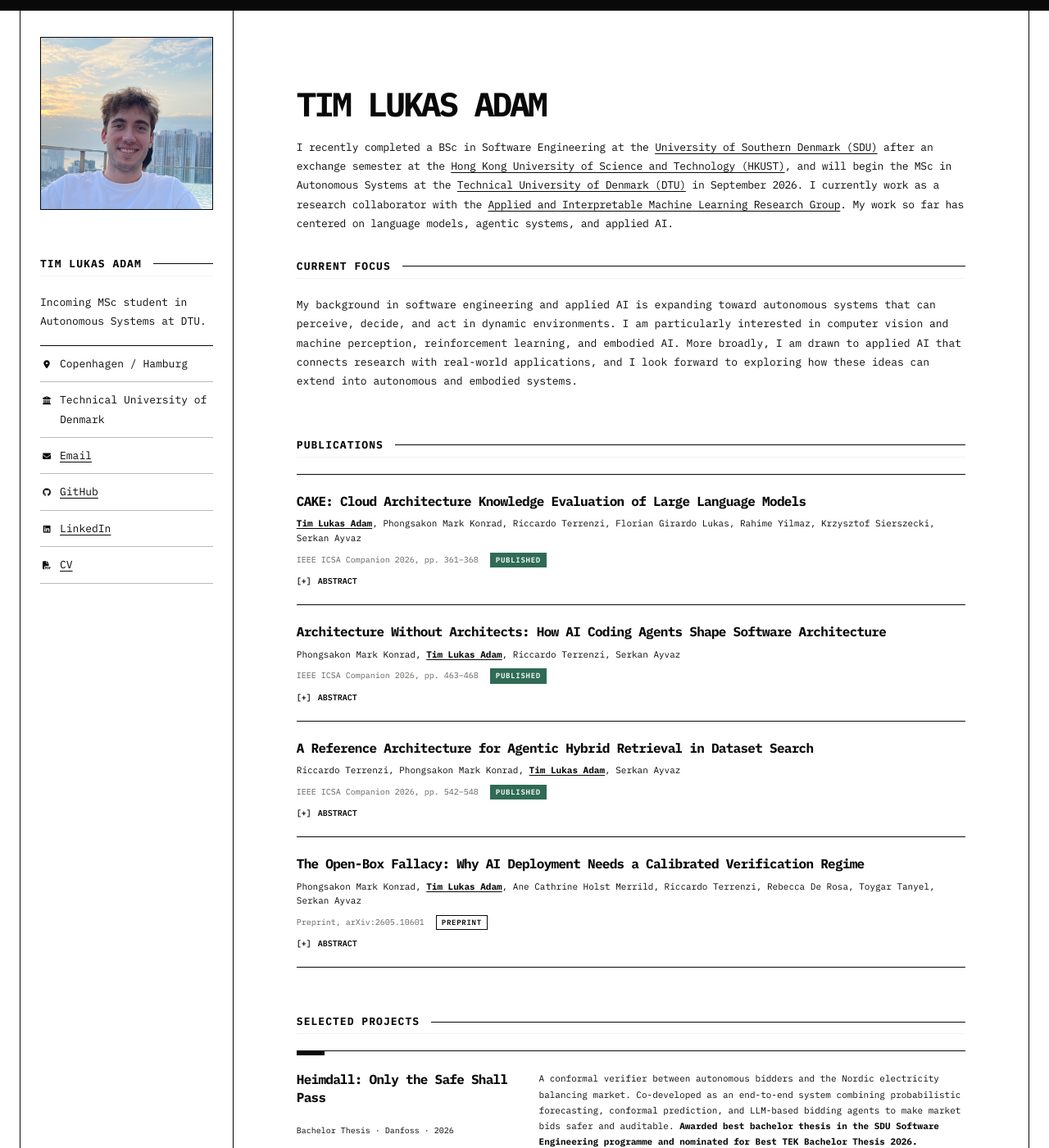
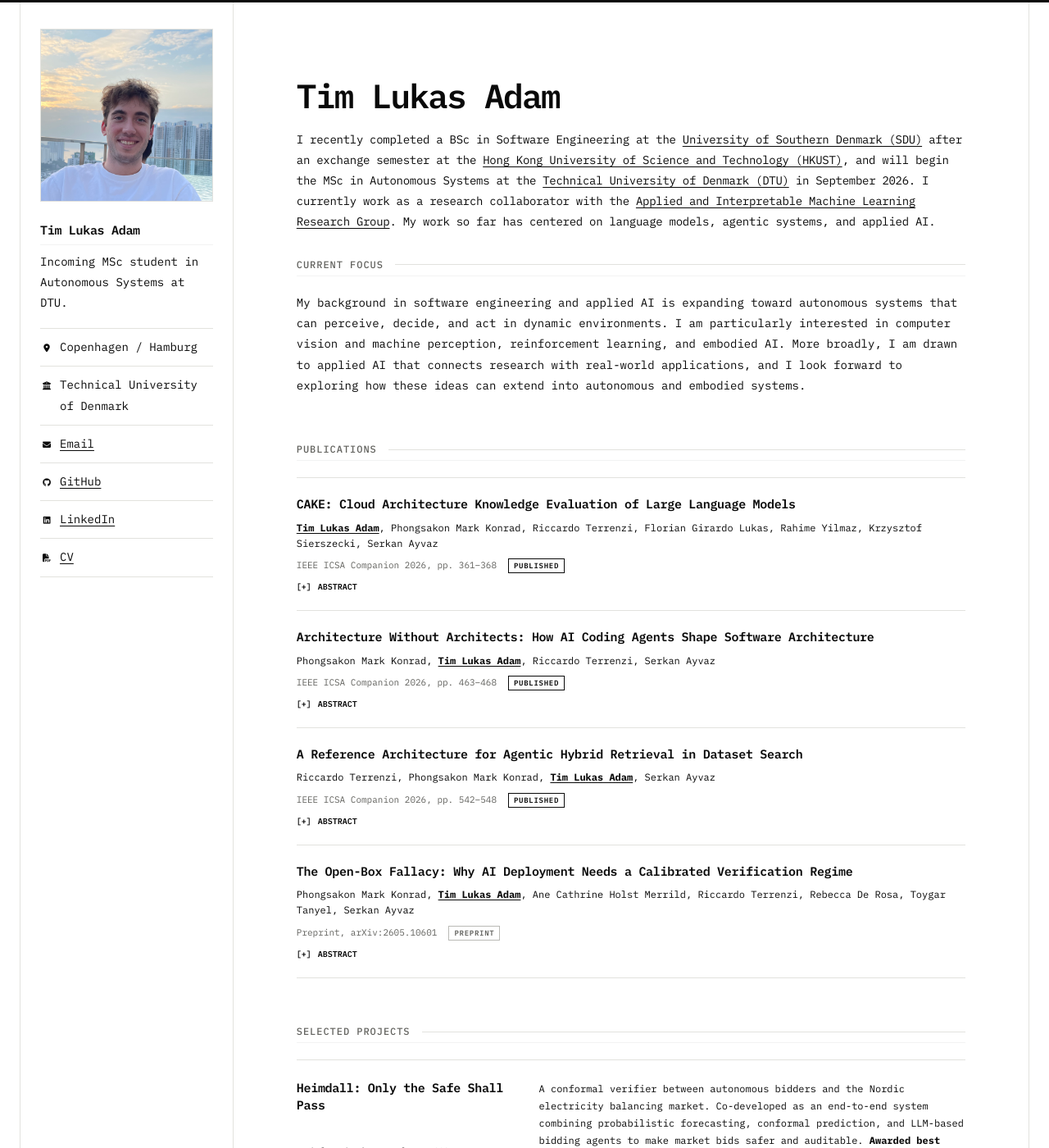
Before and after one commit to timadam03/timadam03.github.io, a Jekyll site: the page built from _pages/about.md, in a window 1280 px wide and 1400 px high. Shown: the whole window at 82% size. Built offline with Jekyll 4.4.1, drawn with Linux system fonts in a browser that asks for light colours.

Commit message:
style: tone down retro theme for a cleaner look
Co-Authored-By: Claude Opus 5.5 <noreply@anthropic.com>

```diff
--- a/_includes/head/custom.html
+++ b/_includes/head/custom.html
@@ -1,7 +1,7 @@
 <meta name="theme-color" content="#ffffff"/>
 
 <style>
-@import url('https://fonts.googleapis.com/css2?family=IBM+Plex+Mono:wght@400;500;600;700&family=Press+Start+2P&display=swap');
+@import url('https://fonts.googleapis.com/css2?family=IBM+Plex+Mono:wght@400;500;600;700&display=swap');
 
 :root {
   --black: #090909;
@@ -9,8 +9,7 @@
   --grey-050: #f7f7f5;
   --grey-300: #b9b9b5;
   --grey-600: #62625e;
-  --display: 'Press Start 2P', 'IBM Plex Mono', monospace;
-  --published: #2f6b55;
+  --line: #e2e2de;
   --mono: 'IBM Plex Mono', 'SFMono-Regular', Consolas, monospace;
 }
 
@@ -40,15 +39,14 @@ body::before {
 
 a {
   color: inherit;
-  text-decoration-color: var(--black);
+  text-decoration-color: var(--grey-300);
   text-decoration-thickness: 1px;
   text-underline-offset: 0.2em;
 }
 
 a:hover {
-  color: var(--white);
-  background: var(--black);
-  text-decoration: none;
+  color: var(--grey-600);
+  text-decoration-color: var(--grey-600);
 }
 
 ::selection { color: var(--white); background: var(--black); }
@@ -56,7 +54,7 @@ a:hover {
 
 .masthead {
   position: static !important;
-  height: 13px;
+  height: 3px;
   background: var(--black);
   border: 0;
 }
@@ -84,19 +82,19 @@ a:hover {
 .home-layout {
   display: grid;
   grid-template-columns: 260px minmax(0, 1fr);
-  min-height: calc(100vh - 13px);
-  border-right: 1px solid var(--black);
-  border-left: 1px solid var(--black);
+  min-height: calc(100vh - 3px);
+  border-right: 1px solid var(--line);
+  border-left: 1px solid var(--line);
 }
 
 .profile-sidebar {
   position: sticky;
   top: 0;
   align-self: start;
-  height: calc(100vh - 13px);
+  height: calc(100vh - 3px);
   overflow-y: auto;
   padding: 32px 24px;
-  border-right: 1px solid var(--black);
+  border-right: 1px solid var(--line);
   background: var(--white);
 }
 
@@ -113,7 +111,7 @@ a:hover {
   width: 100%;
   height: auto;
   aspect-ratio: 1;
-  border: 1px solid var(--black);
+  border: 1px solid var(--line);
   border-radius: 0;
   object-fit: cover;
   filter: none;
@@ -124,8 +122,7 @@ a:hover {
   font-family: var(--mono);
   font-size: 15px;
   font-weight: 700;
-  letter-spacing: -0.04em;
-  text-transform: uppercase;
+  letter-spacing: -0.02em;
 }
 
 .sidebar-role {
@@ -135,7 +132,7 @@ a:hover {
   line-height: 1.55;
 }
 
-.profile-details { display: block; border-top: 1px solid var(--black); }
+.profile-details { display: block; border-top: 1px solid var(--line); }
 
 .profile-details p {
   display: grid;
@@ -144,7 +141,7 @@ a:hover {
   align-items: baseline;
   margin: 0;
   padding: 10px 0;
-  border-bottom: 1px solid var(--grey-300);
+  border-bottom: 1px solid var(--line);
   color: var(--black);
   font-size: 10px;
   line-height: 1.45;
@@ -182,11 +179,10 @@ a:hover {
   color: var(--black);
   font-family: var(--mono);
   font-size: clamp(28px, 3.2vw, 43px);
-  font-weight: 700;
-  letter-spacing: -0.07em;
+  font-weight: 600;
+  letter-spacing: -0.04em;
   line-height: 1.15;
   text-align: left;
-  text-transform: uppercase;
   white-space: nowrap;
 }
 
@@ -197,7 +193,7 @@ a:hover {
   margin: 0;
   color: var(--black) !important;
   font-family: var(--mono);
-  font-size: 13px !important;
+  font-size: 14px !important;
   line-height: 1.8 !important;
   letter-spacing: -0.02em;
 }
@@ -208,16 +204,27 @@ a:hover {
   gap: 14px;
   align-items: center;
   margin: 58px 0 20px;
-  color: var(--black);
+  color: var(--grey-600);
   font-family: var(--mono);
-  font-size: 13px;
-  font-weight: 700;
+  font-size: 12px;
+  font-weight: 500;
   letter-spacing: 0.08em;
   line-height: 1.2;
   text-transform: uppercase;
 }
 
-.page__content h2::after { height: 1px; background: var(--black); content: ''; }
+.page__content .sidebar-name {
+  display: block;
+  margin: 0 0 8px;
+  color: var(--black);
+  font-size: 15px;
+  font-weight: 600;
+  letter-spacing: -0.02em;
+  text-transform: none;
+}
+
+.page__content h2::after { height: 1px; background: var(--line); content: ''; }
+.page__content .sidebar-name::after { content: none; }
 
 #current-focus { margin-top: 32px; }
 
@@ -225,7 +232,7 @@ a:hover {
 .page__content p {
   max-width: 850px;
   color: var(--black);
-  font-size: 13px;
+  font-size: 14px;
   line-height: 1.8;
 }
 
@@ -241,7 +248,7 @@ a:hover {
   display: flex;
   flex-direction: column;
   gap: 0;
-  border-top: 1px solid var(--black);
+  border-top: 1px solid var(--line);
 }
 
 .paper-item {
@@ -251,7 +258,7 @@ a:hover {
   gap: 8px;
   padding: 22px 0;
   border: 0;
-  border-bottom: 1px solid var(--black);
+  border-bottom: 1px solid var(--line);
   background: transparent;
   cursor: pointer;
   transition: background-color 120ms ease;
@@ -273,24 +280,24 @@ a:hover {
   margin: 0;
   color: var(--black);
   font-family: var(--mono);
-  font-size: 16px;
-  font-weight: 700;
-  letter-spacing: -0.045em;
+  font-size: 15px;
+  font-weight: 600;
+  letter-spacing: -0.02em;
   line-height: 1.35;
 }
 
 .paper-meta-line { display: flex; flex-wrap: wrap; gap: 8px 14px; align-items: baseline; }
-.paper-authors { color: var(--black); font-size: 11px; line-height: 1.6; }
+.paper-authors { color: var(--black); font-size: 12px; line-height: 1.6; }
 .paper-authors strong { font-weight: 700; text-decoration: underline; text-underline-offset: 0.18em; }
-.paper-venue { color: var(--grey-600); font-size: 10px; }
+.paper-venue { color: var(--grey-600); font-size: 11px; }
 
 .paper-status {
   display: inline-block;
   padding: 1px 6px;
   border: 1px solid var(--black);
   border-radius: 0;
-  color: var(--white);
-  background: var(--black);
+  color: var(--black);
+  background: transparent;
   font-size: 9px;
   font-weight: 600;
   letter-spacing: 0.08em;
@@ -298,13 +305,7 @@ a:hover {
   text-transform: uppercase;
 }
 
-.status-accepted {
-  border-color: var(--published);
-  color: var(--white);
-  background: var(--published);
-}
-
-.status-submitted { color: var(--black); background: var(--white); }
+.status-submitted { border-color: var(--grey-300); color: var(--grey-600); }
 
 .abstract-toggle {
   display: inline-flex;
@@ -325,19 +326,19 @@ a:hover {
 
 .abstract-toggle::before { content: '[+]'; }
 .abstract-toggle[aria-expanded='true']::before { content: '[-]'; }
-.abstract-toggle:hover { color: var(--white); background: var(--black); }
+.abstract-toggle:hover { color: var(--grey-600); }
 .abstract-arrow { display: none; }
 
 .abstract-content {
   margin-top: 8px;
   padding: 18px;
-  border: 1px dashed var(--black);
+  border: 1px solid var(--line);
   border-radius: 0;
   background: var(--grey-050);
 }
 
-.abstract-content p { margin: 0; color: var(--black); font-size: 11px; line-height: 1.75; }
-.project-list { border-top: 1px solid var(--black); }
+.abstract-content p { margin: 0; color: var(--black); font-size: 12px; line-height: 1.75; }
+.project-list { border-top: 1px solid var(--line); }
 
 .project-item {
   position: relative;
@@ -345,17 +346,7 @@ a:hover {
   grid-template-columns: minmax(180px, 0.72fr) minmax(0, 1.4fr);
   gap: 4px 28px;
   padding: 24px 0;
-  border-bottom: 1px solid var(--black);
-}
-
-.project-item::before {
-  position: absolute;
-  top: 0;
-  left: 0;
-  width: 34px;
-  height: 5px;
-  background: var(--black);
-  content: '' !important;
+  border-bottom: 1px solid var(--line);
 }
 
 .project-title,
@@ -368,13 +359,13 @@ a:hover {
   grid-row: 1 / span 2;
   margin: 0;
   color: var(--black);
-  font-size: 11px !important;
+  font-size: 12px !important;
   line-height: 1.75 !important;
 }
 
 .page__footer,
 .page__footer-copyright {
-  border-top: 1px solid var(--black);
+  border-top: 1px solid var(--line);
   color: var(--grey-600);
   font-family: var(--mono);
   font-size: 10px;
@@ -390,14 +381,14 @@ a:hover {
   grid-template-columns: minmax(0, 1fr) 220px;
   gap: clamp(28px, 6vw, 78px);
   padding-bottom: 48px;
-  border-bottom: 5px solid var(--black);
+  border-bottom: 1px solid var(--line);
 }
 
 .research-eyebrow {
   width: fit-content;
   margin: 0 0 20px !important;
   padding: 2px 7px;
-  border: 1px solid var(--black);
+  border: 1px solid var(--line);
   font-size: 9px !important;
   font-weight: 600;
   letter-spacing: 0.08em;
@@ -406,12 +397,11 @@ a:hover {
 
 .research-hero h1 {
   margin: 0 0 24px;
-  font-family: var(--display);
-  font-size: clamp(42px, 6vw, 80px);
-  font-weight: 400;
-  letter-spacing: -0.055em;
-  line-height: 0.96;
-  text-transform: uppercase;
+  font-family: var(--mono);
+  font-size: clamp(32px, 4.5vw, 56px);
+  font-weight: 600;
+  letter-spacing: -0.04em;
+  line-height: 1.05;
 }
 
 .research-authors { max-width: 820px !important; font-size: 11px !important; }
@@ -419,13 +409,13 @@ a:hover {
 
 .research-tags span {
   padding: 2px 7px;
-  border: 1px solid var(--black);
+  border: 1px solid var(--line);
   font-size: 9px;
   font-weight: 600;
   text-transform: uppercase;
 }
 
-.research-hero__meta { align-self: end; border-top: 1px solid var(--black); }
+.research-hero__meta { align-self: end; border-top: 1px solid var(--line); }
 
 .research-hero__meta p {
   display: flex;
@@ -434,7 +424,7 @@ a:hover {
   align-items: baseline;
   margin: 0;
   padding: 10px 0;
-  border-bottom: 1px solid var(--black);
+  border-bottom: 1px solid var(--line);
   font-size: 9px;
   text-transform: uppercase;
 }
@@ -451,8 +441,8 @@ a:hover {
   gap: 14px;
 }
 
-.finding-grid > div { padding: 24px; border: 1px solid var(--black); background: var(--white); }
-.finding-grid span { display: block; margin-bottom: 24px; font-family: var(--display); font-size: 34px; line-height: 1; }
+.finding-grid > div { padding: 24px; border: 1px solid var(--line); background: var(--white); }
+.finding-grid span { display: block; margin-bottom: 24px; font-family: var(--mono); font-size: 34px; line-height: 1; }
 .finding-grid h3 { margin: 0 0 10px; font-size: 13px; line-height: 1.4; text-transform: uppercase; }
 .finding-grid p { margin: 0; font-size: 11px; }
 .split-section { gap: 48px; }
@@ -461,16 +451,16 @@ a:hover {
 .research-list li {
   position: relative;
   padding: 12px 0 12px 22px;
-  border-bottom: 1px solid var(--grey-300);
+  border-bottom: 1px solid var(--line);
   font-size: 11px;
 }
 
-.research-list li::before { position: absolute; left: 0; content: '■'; }
+.research-list li::before { position: absolute; left: 0; content: '–'; }
 
 .figure-grid figure {
   margin: 0;
   padding: 8px;
-  border: 1px solid var(--black);
+  border: 1px solid var(--line);
   background: var(--white);
 }
 
@@ -478,7 +468,7 @@ a:hover {
 
 .figure-grid figcaption {
   padding: 10px 4px 3px;
-  border-top: 1px solid var(--black);
+  border-top: 1px solid var(--line);
   font-size: 9px;
   line-height: 1.5;
 }
@@ -490,7 +480,7 @@ a:hover {
   align-items: end;
   margin-top: 72px;
   padding: 28px;
-  border: 5px solid var(--black);
+  border: 1px solid var(--line);
   background: var(--white);
 }
 
@@ -499,7 +489,7 @@ a:hover {
 
 .research-download > a {
   padding: 10px 14px;
-  border: 1px solid var(--black);
+  border: 1px solid var(--line);
   color: var(--white);
   background: var(--black);
   font-size: 10px;
@@ -522,7 +512,7 @@ a:hover {
     overflow: visible;
     padding: 22px;
     border-right: 0;
-    border-bottom: 1px solid var(--black);
+    border-bottom: 1px solid var(--line);
   }
 
   .profile-image { grid-row: 1 / span 3; margin: 0; }
@@ -582,8 +572,8 @@ a:hover {
     display: grid;
     grid-template-columns: repeat(4, minmax(0, 1fr));
     margin-top: 16px;
-    border-top: 1px solid var(--black);
-    border-bottom: 1px solid var(--black);
+    border-top: 1px solid var(--line);
+    border-bottom: 1px solid var(--line);
   }
 
   .profile-details p {
@@ -602,12 +592,12 @@ a:hover {
     justify-content: flex-start;
     padding-right: 0;
     padding-left: 0;
-    border-bottom: 1px solid var(--grey-300);
+    border-bottom: 1px solid var(--line);
     white-space: normal;
   }
 
   .profile-details p:nth-child(n + 3):not(:last-child) {
-    border-right: 1px solid var(--grey-300);
+    border-right: 1px solid var(--line);
   }
 
   .profile-details i { flex: 0 0 auto; }
```
